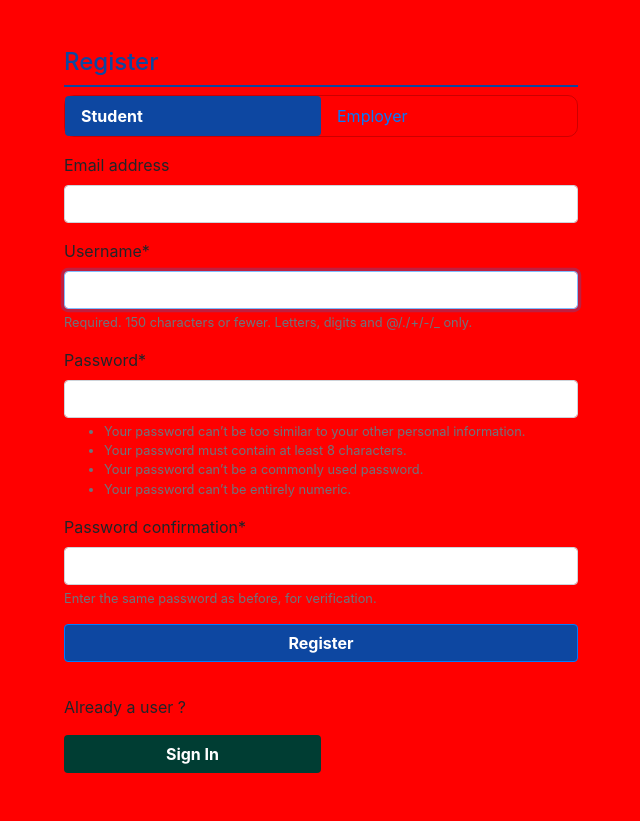
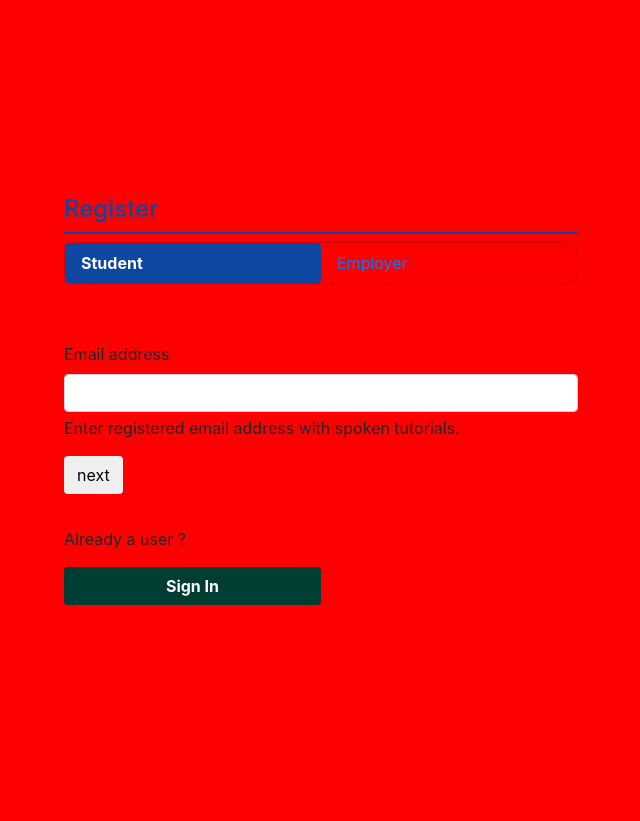
Before and after one commit to itti005/Employer-Recommendation-System, a Django app: page /register/ in a window 1280 px wide. Shown: the whole page, without its empty margins (639-1279 px from the left). After the commit the page ends 605 px from the top, so only its background shows below. Run offline with Django 3.2, Linux system fonts and the light colour scheme; some libraries are stand-ins or nearby versions.

Commit message:
register logic changes

```diff
--- a/dbase/accounts/templates/accounts/base.html
+++ b/dbase/accounts/templates/accounts/base.html
@@ -25,8 +25,13 @@
 			</div>
 		</div>
 	</div>
-<script src="https://code.jquery.com/jquery-3.3.1.slim.min.js" integrity="sha384-q8i/X+965DzO0rT7abK41JStQIAqVgRVzpbzo5smXKp4YfRvH+8abtTE1Pi6jizo" crossorigin="anonymous"></script>
+<script src="https://ajax.googleapis.com/ajax/libs/jquery/3.5.1/jquery.min.js"></script>
 <script src="https://cdnjs.cloudflare.com/ajax/libs/popper.js/1.14.3/umd/popper.min.js" integrity="sha384-ZMP7rVo3mIykV+2+9J3UJ46jBk0WLaUAdn689aCwoqbBJiSnjAK/l8WvCWPIPm49" crossorigin="anonymous"></script>
 <script src="https://stackpath.bootstrapcdn.com/bootstrap/4.1.3/js/bootstrap.min.js" integrity="sha384-ChfqqxuZUCnJSK3+MXmPNIyE6ZbWh2IMqE241rYiqJxyMiZ6OW/JmZQ5stwEULTy" crossorigin="anonymous"></script>
+<script type="text/javascript" src="{% static 'accounts/js/main.js' %}"></script>
+
+{% block script %}
+
+{% endblock %}
 </body>
 </html>
--- /dev/null
+++ b/dbase/accounts/templates/accounts/partials/messages.html
@@ -0,0 +1,9 @@
+	<div class="w-100" id="base_msgs">
+	{% if messages %}
+     {% for message in messages %}
+         <div class="text-center alert {{ message.tags }}">
+             {{ message|safe }}
+         </div>
+     {% endfor %}
+ {% endif %}
+	</div>
--- a/dbase/accounts/templates/accounts/register.html
+++ b/dbase/accounts/templates/accounts/register.html
@@ -1,6 +1,7 @@
 {% extends 'accounts/base.html' %}
+{% load static %}
 {% load crispy_forms_tags %}
-
+{% include 'partials/messages.html' %}
 {% block content %}
 <div class="d-flex justify-content-center align-items-center flex-column p-5" style="height: 100%;">
   <h1 class="text-left pb-2" style="font-size: 1.5rem;color: #0D47A1;width: 100%;border-bottom: 2px solid #0D47A1;">Register</h1>
@@ -12,15 +13,31 @@
     <a class="nav-link" id="pills-employer-tab" data-toggle="pill" href="#pills-employer" role="tab" aria-controls="pills-profile" aria-selected="false">Employer</a>
   </li>
 </ul>
+{% include 'partials/messages.html' %}
 <div class="tab-content" id="pills-tabContent" style="width: 100%;">
   <div class="tab-pane fade show active" id="pills-student" role="tabpanel" aria-labelledby="pills-student-tab">
+    <div id="msg_bar" class="alert" role="alert"></div>
     <div>
-      <form action="" method="post">
+      <form method="post" action="{% url 'register_user' %}">
   {% csrf_token %}
-  {{ form|crispy }}
+  <div class="mb-3">
+    <label for="exampleInputEmail1" class="form-label">Email address
+     <small><button type="button" id="edit_email" style="display: none;"><small>Edit</small></button></small>
+    </label>
+    <input type="email" name="email" class="form-control" id="student_email" aria-describedby="emailHelp" value={{email}}>
+    <div id="emailHelp" class="form-text">Enter registered email address with spoken tutorials.</div>
+<div id="status" class="form-text"></div>
+</div>
+  <div class="mb-3" id="pwd" style="display: none;">
+    <label for="exampleInputPassword1" class="form-label">Password</label>
+    <input type="password" class="form-control" id="exampleInputPassword1" name="password">
+  </div>
+  <input type="hidden" name="student_email" value="" id="set_email">
   <input type="hidden" name="group" value="students">
+  <!-- <a href="" id="next">here</a> -->
+  <button class="btn" id="next" type="button">next</button>
   <!-- <input type="submit" name="submit" value="Register"> -->
-  <button type="submit" class="btn btn-primary float-right reg-btn" style="width: 100%;background-color: #0D47A1;color: #fff;font-weight: bold;">Register</button>
+  <button type="submit" class="btn btn-primary float-right reg-btn " id="register_btn" style="width: 100%;background-color: #0D47A1;color: #fff;font-weight: bold;display: none;">Register</button>
 </form>
     </div>
 
@@ -28,7 +45,7 @@
   </div>
   <div class="tab-pane fade" id="pills-employer" role="tabpanel" aria-labelledby="pills-employer-tab">
     <div>
-      <form action="" method="post">
+      <form action="{% url 'register' %}" method="post">
   {% csrf_token %}
   {{ form|crispy }}
   <input type="hidden" name="group" value="employer">
@@ -46,3 +63,43 @@
 </div>
 
 {% endblock %}
+{% block script %}
+<script type="text/javascript" src="{% static 'accounts/js/main.js' %}"></script>
+<script type="text/javascript">
+  // parameter : list of message objects with message text and tag params
+  // updates ajax related messages
+  function update_messages(msg){
+    status = '<span>'+msg.message+'</span>';
+    $("#msg_bar").html(status);
+    $("#msg_bar").addClass(msg.tag);
+
+  }
+  $( "#next" ).click(function() {
+    email = $('#student_email').val();
+    $('#msg,#base_msgs').hide();
+    $.ajax({
+      url: "/validate_student",
+      data: {
+        'email' : email
+      },
+      dataType: 'json',
+      success:function(data){
+        var messages = data.messages
+        messages.forEach(update_messages)
+      if (data.is_spk_test_user) {
+            student_reg(true);
+            $('#set_email').val(data.email);
+          }
+    }});
+});
+  $( "#edit_email" ).click(function() {
+            student_reg(false);
+});
+  function student_reg(disable_email){
+	$('#edit_email,#pwd,#next,#register_btn,#student_email').toggle();
+  }
+
+
+</script>
+
+{% endblock %}
--- a/dbase/accounts/urls.py
+++ b/dbase/accounts/urls.py
@@ -12,4 +12,7 @@ urlpatterns = [
 
     path('register/', RegisterView.as_view(), name='register'),
     path('profile/', TemplateView.as_view(template_name="profile.html")),
+    path('register_user/', register_user, name='register_user'),
+    path('validate_student/', validate_student, name='validate_student'),
+
 ]
--- a/dbase/accounts/views.py
+++ b/dbase/accounts/views.py
@@ -5,10 +5,13 @@ from django.urls import reverse_lazy, reverse
 from .forms import LoginForm, RegisterForm
 from django.contrib.messages.views import SuccessMessageMixin
 from django.contrib import messages
-from django.contrib.auth.models import Group
+from django.contrib.auth.models import Group,User
 from django.contrib.auth import get_user_model
 from django.db.models import Q
-
+from django.http import HttpResponse, JsonResponse
+from events.models import *
+from django.contrib.auth import authenticate, login
+from emp.models import *
 UserModel = get_user_model()
 # Create your views here.
 class LoginView(auth_views.LoginView):
@@ -16,15 +19,11 @@ class LoginView(auth_views.LoginView):
 	template_name = 'accounts/login.html'
 
 	def get_success_url(self):
-		print("------------------------ {}".format(self.request.user.groups.all()))
 		if self.request.user.is_superuser:
-			print("********************* It is a superuser")
 			return '/employer'
 		elif self.request.user.groups.filter(name = "employer").exists():
-			print("********************* It is a employer")
 			return '/employer'
 		elif self.request.user.groups.filter(name = "students").exists():
-			print("********************* It is a student")
 			return '/students'
 
 	def get_context_data(self, **kwargs):
@@ -44,14 +43,72 @@ class RegisterView(generic.CreateView):
 		response = super().form_valid(form)
 		user = UserModel.objects.get(Q(username__iexact=form.data['username']) | Q(email__iexact=form.data['email']))
 		group_type = form.data['group']
-		print(" group_type *********************")
-		print(group_type)
-		print(" group_type *********************")
+		if group_type=='students':
+			pass
+
 		g = Group.objects.get(name=group_type)
-		print(" g ********************* {}".format(g))
 		user.groups.add(g)
-		print("************ groups - {}".format(self.request.user.groups.all()))
 		user.save()
-		print("************ groups - {}".format(self.request.user.groups.all()))
-		# g.user_set.add(self.request.user.id)
 		return response
+def update_msg(request):
+	django_messages = []
+	for message in messages.get_messages(request):
+			django_messages.append({'message':message.message,'tag':message.tags})
+			return django_messages
+
+def validate_student(request):
+	email = request.GET.get('email', None)
+	if User.objects.filter(email__iexact=email).exists():
+		data = {'is_rec_student':True}
+		messages.success(request,'Email Id already registered with recommendation system')
+		data['messages'] = update_msg(request)
+		return JsonResponse(data)
+
+	is_spoken_student = User.objects.using('spk').filter(email__iexact=email).exists()
+	data = {'is_spoken_student':is_spoken_student}
+	if is_spoken_student:
+		user = User.objects.using('spk').filter(email__iexact=email)[0]
+		try:
+			student = Student.objects.using('spk').filter(user_id=user.id)[0]
+			attendance_exists = TestAttendance.objects.using('spk').filter(student_id=student.id).exists()
+			if attendance_exists:
+				data['is_spk_test_user']=True
+				data['email']=email
+				messages.success(request,'Email registered with spoken tutorial')
+				data['messages'] = update_msg(request)
+				return JsonResponse(data)
+		except Exception as e:
+			messages.error(request,'Email is not registered with spoken tutorial test')
+			data['messages']=update_msg(request)
+			return JsonResponse(data)
+	else:
+		messages.error(request,'Email is not registered with spoken tutorial')
+		data['messages']=update_msg(request)
+		return JsonResponse(data)
+	return JsonResponse(data)
+
+def register_user(request):
+	if request.method == 'POST':
+		email = request.POST['student_email']
+		password = request.POST['password']
+		try:
+			user = User.objects.using('spk').get(Q(email__iexact=email))
+			if user is not None:
+				if user.check_password(password):
+					rec_user = User.objects.create_user(username=user.username,password=user.password,email=user.email
+						,first_name=user.first_name,last_name=user.last_name)
+					try:
+						student_group = Group.objects.get(id=2)
+						rec_user.groups.add(student_group)
+						rec_user.save()
+						student_obj=student.objects.create(user=rec_user)
+					except Exception as e:
+						pass
+					login(request, rec_user)
+					return render(request, 'emp/student_profile.html')
+				else:
+					messages.add_message(request, messages.INFO, 'Incorrect password !')
+					return render(request, 'register.html',{'email':email})
+		except Exception as e:
+			pass
+	return render(request, 'login.html')
```
Also changed, not shown: dbase/accounts/templates/accounts/login.html (+0 -9 lines), dbase/accounts/templates/accounts/partials.html (added).
